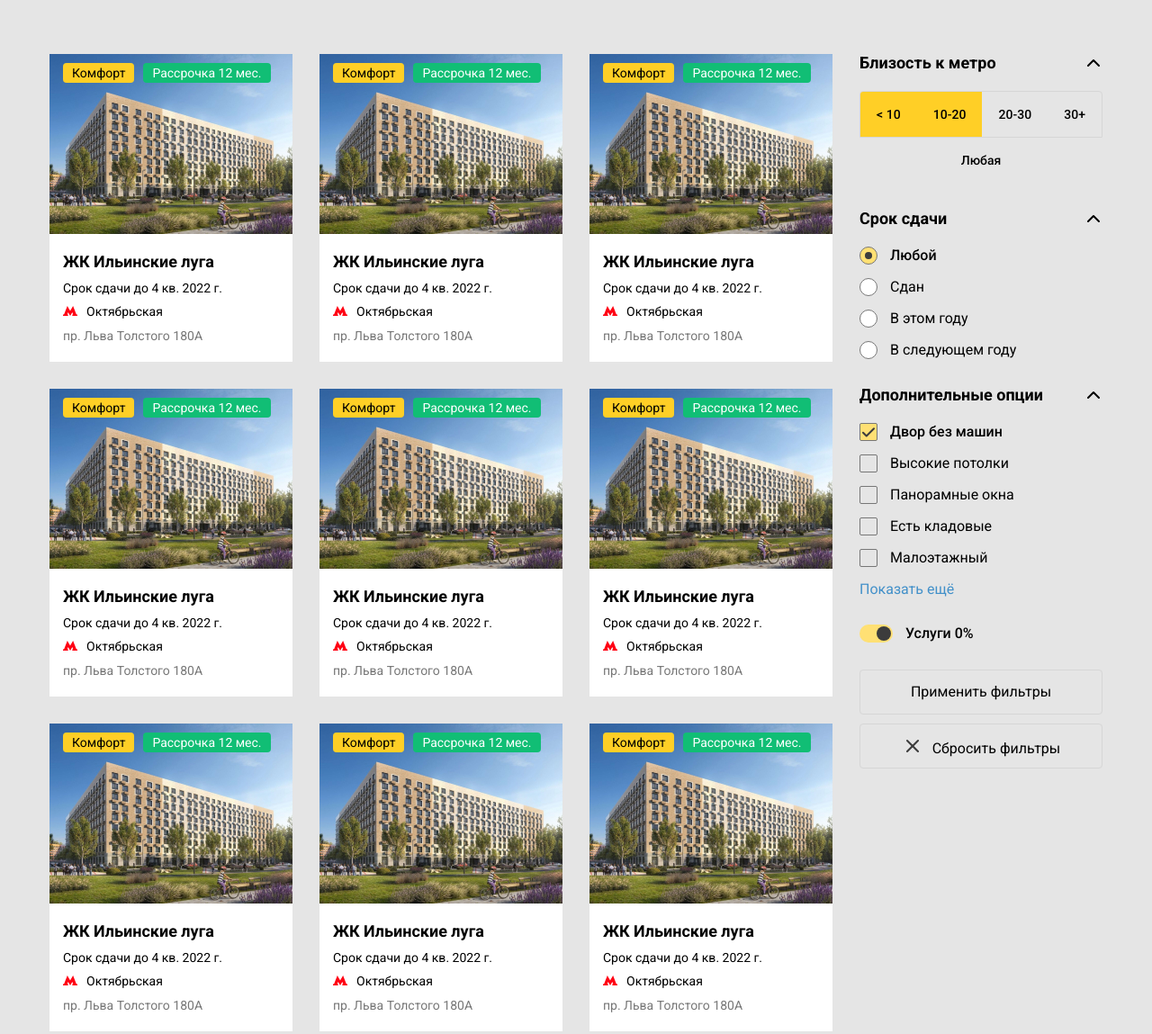
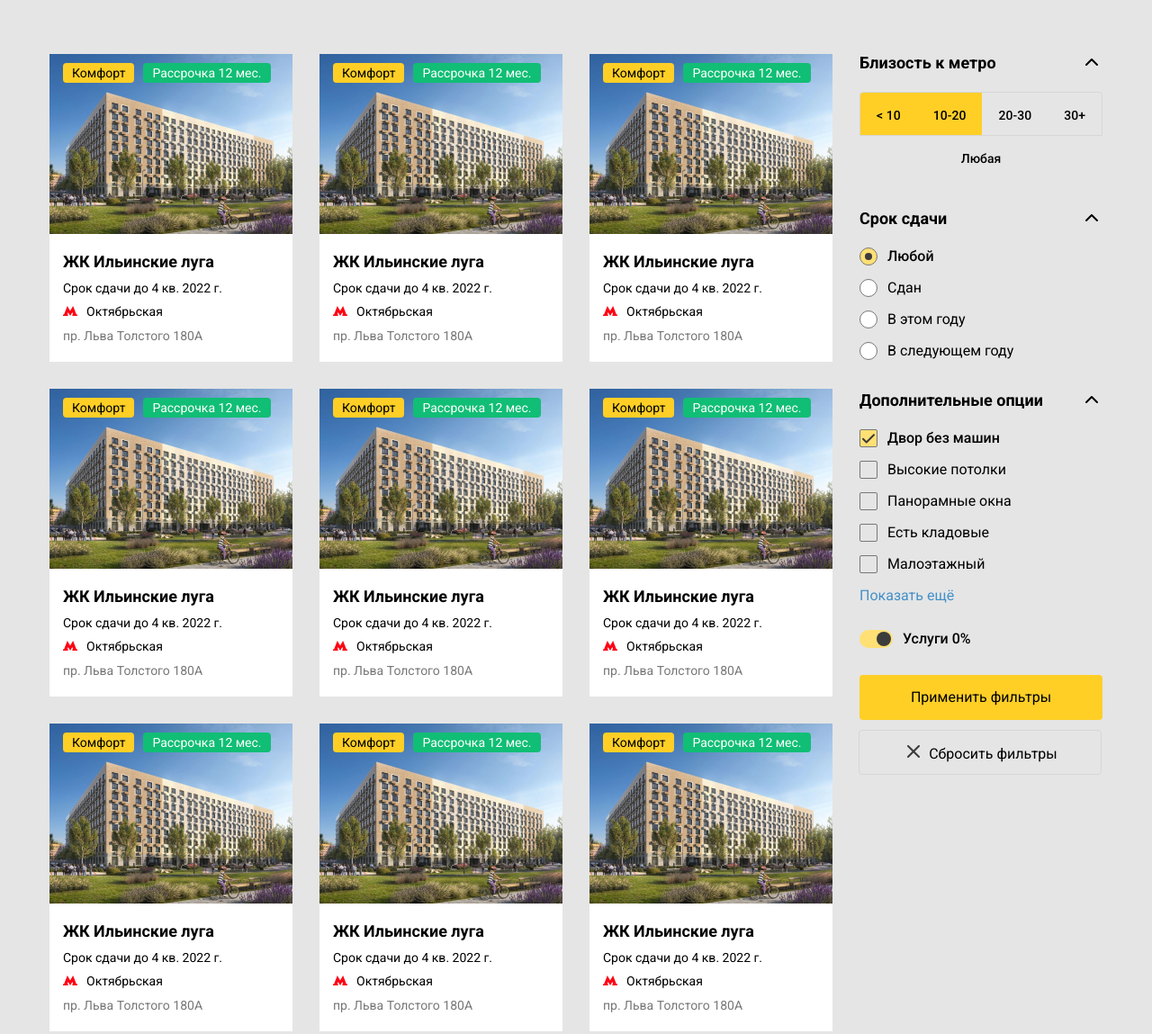
Before and after one commit to EvgeniiGrinko/estate-page, a plain HTML site: page index.html in a window 1280 px wide. Shown: the top 1149 px of the page at 90% size. Drawn offline with Linux system fonts and the light colour scheme.

Commit message:
pixel perfect for aside

```diff
--- a/css/main.css
+++ b/css/main.css
@@ -140,7 +140,7 @@ a.card-link:hover {
 }
 /*sidebar*/
 .widget + .widget {
-  margin-top: 30px;
+  margin-top: 35px;
 }
 .widget__title {
   position: relative;
@@ -148,15 +148,15 @@ a.card-link:hover {
   font-size: 18px;
   line-height: 1.16;
   color: #000000;
-  margin-bottom: 20px;
+  margin-bottom: 21px;
 }
 .widget__title::after {
   content: "";
   width: 20px;
   height: 20px;
   position: absolute;
-  right: 0;
-  top: 0;
+  right: 2px;
+  top: -1px;
   background-image: url("./../img/icons/chevron-up.svg");
   background-repeat: no-repeat;
   background-size: initial;
@@ -185,7 +185,7 @@ a.card-link:hover {
 .location__btn {
   flex-grow: 1;
   font-family: inherit;
-  height: 50px;
+  height: 47px;
   padding: 0 15px;
   background-color: transparent;
   border: none;
@@ -258,7 +258,7 @@ a.card-link:hover {
 .radio__fake {
   position: relative;
   display: inline-block;
-  margin-right: 10px;
+  margin-right: 7px;
   width: 20px;
   height: 20px;
   background-color: #fff;
@@ -291,13 +291,13 @@ a.card-link:hover {
 .checkbox__fake {
   position: relative;
   display: inline-block;
-  margin-right: 10px;
+  margin-right: 7px;
   width: 20px;
   height: 20px;
   background-color: transparent;
   border: 1px solid #777777;
   border-radius: 2px;
-  vertical-align: bottom;
+  vertical-align: text-top;
 }
 .checkbox__real:checked + .checkbox__fake {
   background: #ffe074;
@@ -366,7 +366,7 @@ a.card-link:hover {
   background: #c4c4c4;
   border-radius: 10px;
   vertical-align: bottom;
-  margin-right: 10px;
+  margin-right: 7px;
 }
 .toggle__fake::before {
   top: 2px;
@@ -385,6 +385,9 @@ a.card-link:hover {
 .toggle__real:checked + .toggle__fake::before {
   /* right: 2px; */
   left: 19px;
+}
+.widget--toggle {
+  margin-top: 29px !important;
 }
 .toggle__title {
   font-weight: 400;
@@ -413,14 +416,29 @@ a.card-link:hover {
   transition: background-color 0.2s ease-in;
 }
 .form-btn:hover {
-  background-color: rgb(204, 198, 198);
+  background-color: rgb(230, 224, 224);
 }
 .form-btn + .form-btn {
-  margin-top: 10px;
+  margin-top: 11px;
+}
+.widget--btn {
+  margin-top: 30px !important;
 }
 .form-btn img {
-  display: initial;
+  display: inline;
   line-height: 1;
-  vertical-align: bottom;
-  margin-right: 6px;
+  vertical-align: text-bottom;
+  margin-right: 1px;
 }
+.form-btn--submit {
+  border: none;
+  background: #ffcf26;
+  color: #000000;
+}
+.form-btn--reset {
+  padding-bottom: 2px;
+  margin-left: -1px !important;
+}
+.form-btn--submit:hover {
+  background: #f8ce38;
+}
--- a/index.html
+++ b/index.html
@@ -303,7 +303,7 @@
                 </div>
                 <!--//Widget-->
                 <!--Widget-->
-                <div class="widget">
+                <div class="widget widget--toggle">
 
                     <div class="widget__body">
 
@@ -315,10 +315,10 @@
 
                     </div>
                 </div>
-                <div class="widget">
+                <div class="widget widget--btn">
                     <div class="widget__body">
                         <button class="form-btn form-btn--submit">Применить фильтры</button>
-                        <button class="form-btn">
+                        <button class="form-btn form-btn--reset">
                             <img src="./img/icons/x.svg" alt="Сбросить фильтры">
                             Сбросить фильтры
                         </button>
```
